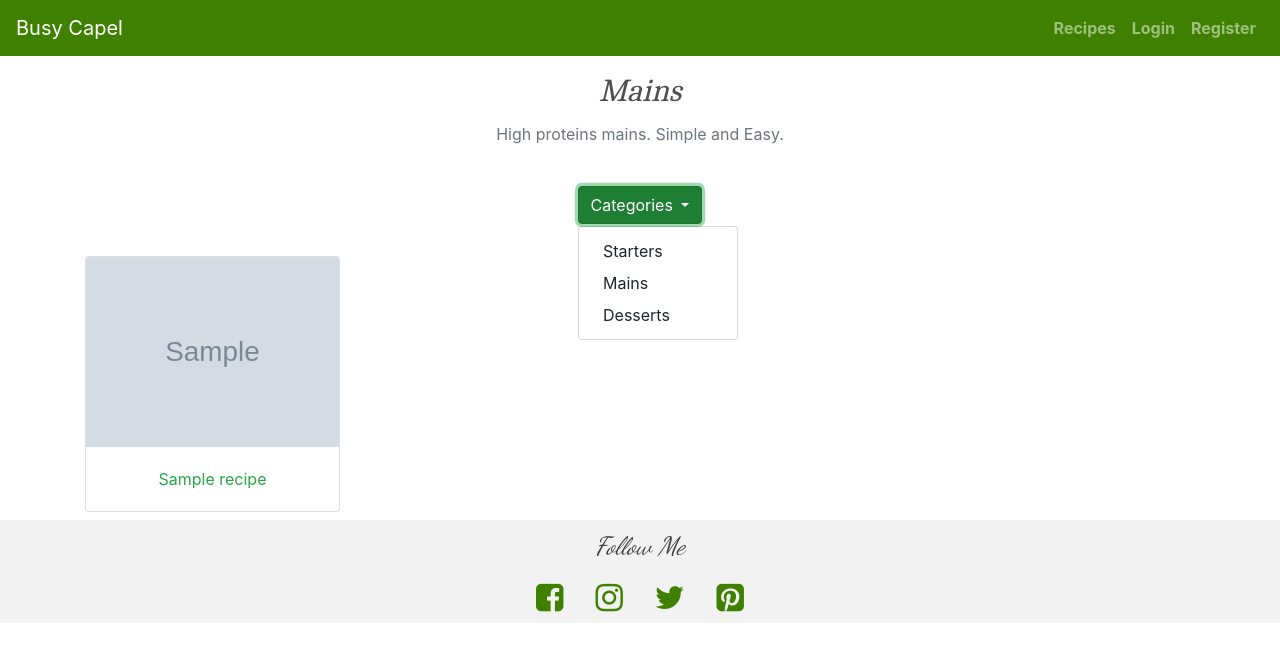
After one commit to capel82/Busy-Capel, a Flask app: page /mains in a window 1280 px wide, after a click on "Categories". The commit adds this page. Shown: the top 662 px of the page. Run offline with Flask 2, Linux system fonts and the light colour scheme; grey boxes marked "Sample" are stand-in pictures; a database or web service that is not in the repository returns one stand-in record (values such as "Sample title"); some libraries are stand-ins or nearby versions.

Commit message:
created routes for filter categories

```diff
--- a/forms.py
+++ b/forms.py
@@ -26,5 +26,7 @@ class RecipesForm(FlaskForm):
     ingredients = TextAreaField ('Ingredients',validators=[DataRequired()])
     methods = TextAreaField ('Methods',validators=[DataRequired()])
     notes = TextAreaField ('Notes',validators=[DataRequired()])
+    email = StringField('email',
+                        validators=[DataRequired(), Email()])
 
     submit = SubmitField ('Submit')
--- a/run.py
+++ b/run.py
@@ -56,6 +56,28 @@ def show_recipe(recipe_id):
     the_recipe = mongo.db.recipes.find_one({'_id': ObjectId(recipe_id)})
     return render_template(
         'recipe.html', recipe=the_recipe)
+
+@app.route('/starter')
+def starter():
+
+         starter = mongo.db.recipes.find ({'categories': 'Starter'})
+         return render_template('starter.html',
+                           categories=starter)
+
+@app.route('/mains')
+def mains():
+
+         mains = mongo.db.recipes.find ({'categories': 'Main'})
+         return render_template('mains.html',
+                           categories=mains)
+
+
+@app.route('/desserts')
+def desserts():
+
+         desserts = mongo.db.recipes.find ({'categories': 'Dessert'})
+         return render_template('desserts.html',
+                           categories=desserts)
 
 #----ROUTE TO REGISTER NEW ACCOUNT ----#
 @app.route("/register", methods=['GET', 'POST'])
@@ -120,12 +142,11 @@ def show_myrecipe(account_id):
 
 @app.route('/edit_myrecipe/<account_id>', methods=['GET', 'POST'])
 def edit_myrecipe(account_id):
-    form = RecipesForm(request.form)
     users_recipes = mongo.db.users_recipes
+    edit_recipe = users_recipes.find_one({'_id': ObjectId(account_id)})
+    form = RecipesForm(data=edit_recipe)
 
-    my_recipe = users_recipes.find_one({'_id': ObjectId(account_id)})
-
-    return render_template('edit_myrecipe.html', recipe=my_recipe, form=form)
+    return render_template('edit_myrecipe.html', recipe=edit_recipe, form=form)
 
 @app.route('/update_myrecipe/<account_id>', methods=['GET', 'POST'])
 def update_myrecipe(account_id):
@@ -134,19 +155,26 @@ def update_myrecipe(account_id):
 
     if request.method == 'POST':
         recipe = users_recipes.find_one({'_id': ObjectId(account_id)})
+
         users_recipes.update({'_id': ObjectId(account_id)}, {
             'recipe_name': request.form.get('recipe_name'),
             'categories': request.form.get('categories'),
             'preparation_time': request.form.get('preparation_time'),
             'cooking_time': request.form.get('cooking_time'),
-            'ingredients':request.form.getlist ('ingredients'),
+            'ingredients':request.form.get('ingredients'),
             'methods': request.form.getlist('methods'),
             'notes': request.form.getlist('notes'),
             'email': session['email']
             })
-        flash('Your recipe updated!','success')
+        flash('Your recipe has been updated!','success')
         return redirect(url_for('account'))
         return render_template ('myrecipes.html', recipe=recipe, form=form)
+
+@app.route('/delete_recipe/<account_id>', methods=['GET', 'POST'])
+def delete_recipe(account_id):
+    mongo.db.users_recipes.remove({'_id': ObjectId(account_id)})
+    flash('Your recipe has been deleted!', 'warning')
+    return redirect(url_for('account'))
 
 #---ROUTE TO LOGOUT ---#
 @app.route("/logout")
@@ -163,14 +191,13 @@ def addrecipes():
     if request.method == 'GET':
         return render_template('addrecipes.html', form=form,
                                title='Add Recipe')
-
     if request.method == 'POST':
         new_recipe = {
             'recipe_name': request.form.get('recipe_name'),
             'categories': request.form.get('categories'),
             'preparation_time': request.form.get('preparation_time'),
             'cooking_time': request.form.get('cooking_time'),
-            'ingredients':request.form.getlist ('ingredients'),
+            'ingredients': request.form.getlist('ingredients'),
             'methods': request.form.getlist('methods'),
             'notes': request.form.getlist('notes'),
             'email': session['email']
@@ -179,6 +206,7 @@ def addrecipes():
         flash('Your recipe saved!','success')
         return render_template ('addrecipes.html', recipe=new_recipe, form=form)
 
+
 if __name__ == '__main__':
     app.run(host=os.environ.get('IP'),
             port=int(8000),
--- a/static/css/style.css
+++ b/static/css/style.css
@@ -5,6 +5,7 @@ html {
     padding:0;
     font-family: 'Lora', sans-serif;
 }
+
 /*--NAVBAR--*/
 .navbar {
     background-color: #408000;
@@ -101,7 +102,7 @@ legend{
 }
 
 .img-fluid {
-    max-width: 100%;
+    max-width: 90%;
     height: auto;}
 
 .methods {
--- a/templates/edit_myrecipe.html
+++ b/templates/edit_myrecipe.html
@@ -19,7 +19,7 @@
             {{ form.hidden_tag() }}
             <fieldset class="form-group">
                 <legend class="border-bottom text-center mb-3">Edit Your Recipes</legend>
-                <p class="text-muted text-center font-italic h5 mb-3">remember to click Update button to save changes.</p>
+                <p class="text-muted text-center font-italic h5 mb-3">remember to click SUBMIT button to save changes.</p>
                 <div class="form-group">
                     {{ form.recipe_name.label(class="form-control-label") }}
                     {% if form.recipe_name.errors %}
--- /dev/null
+++ b/templates/mains.html
@@ -0,0 +1,33 @@
+{% extends 'base.html' %} {% block content %}
+
+<section class="container">
+    <h2 id="inspired" class="text-center pt-3 pb-1 font-italic"> Mains</h2>
+    <p class="text-center text-muted pb-4">High proteins mains. Simple and Easy.</p>
+    <div class="row">
+        <div class="col-md-12 text-center pb-4">
+            <div class="dropdown">
+                <button class="btn btn-success  dropdown-toggle" type="button" id="dropdownMenu2" data-toggle="dropdown" aria-haspopup="true" aria-expanded="false">
+                Categories
+                </button>
+                <div class="dropdown-menu" aria-labelledby="dropdownMenu2">
+                    <a class="dropdown-item btn" href="{{url_for('starter')}}">Starters</a>
+                    <a class="dropdown-item btn" href="{{url_for('mains')}}">Mains</a>
+                    <a class="dropdown-item btn" href="{{url_for('desserts')}}">Desserts</a>
+                </div>
+            </div>
+        </div>
+    </div>
+    <div class="row">
+        {% for mains in categories %}
+        <div class="col-sm-12 col-md-3 my-2">
+            <div class="card text-center">
+                    <img class="card-img-top" src="{{mains.image}}" alt="Card image cap"></img>
+                <div class="card-body">
+                    <a class ="card-title text-success" href="{{url_for('show_recipe', recipe_id=mains._id)}}">{{mains.recipe_name}}</a>
+                </div>
+            </div>
+        </div>
+         {% endfor %}
+    </div>
+ </section>
+ {% endblock content %}
```
Also changed, not shown: templates/account.html (+13 -4 lines), templates/allrecipes.html (+15 -1 lines), templates/desserts.html (added, +33 -0 lines), templates/myrecipes.html (+8 -2 lines), templates/recipe.html (+4 -4 lines), templates/starter.html (added, +33 -0 lines).
